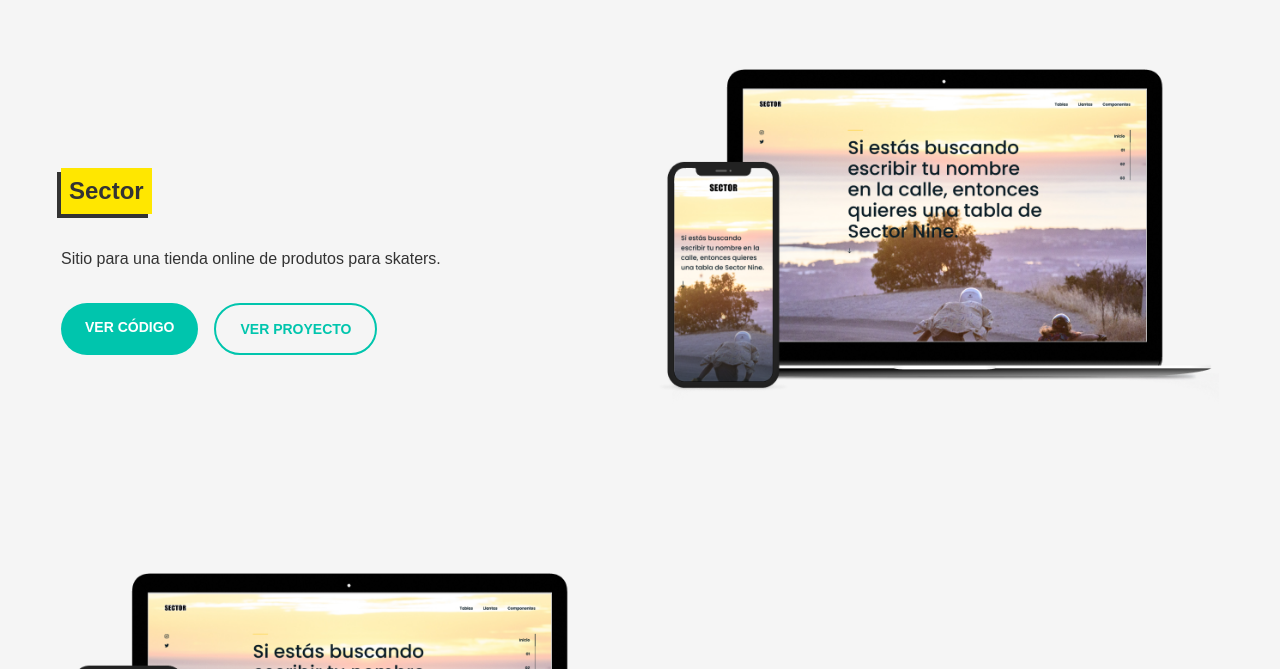
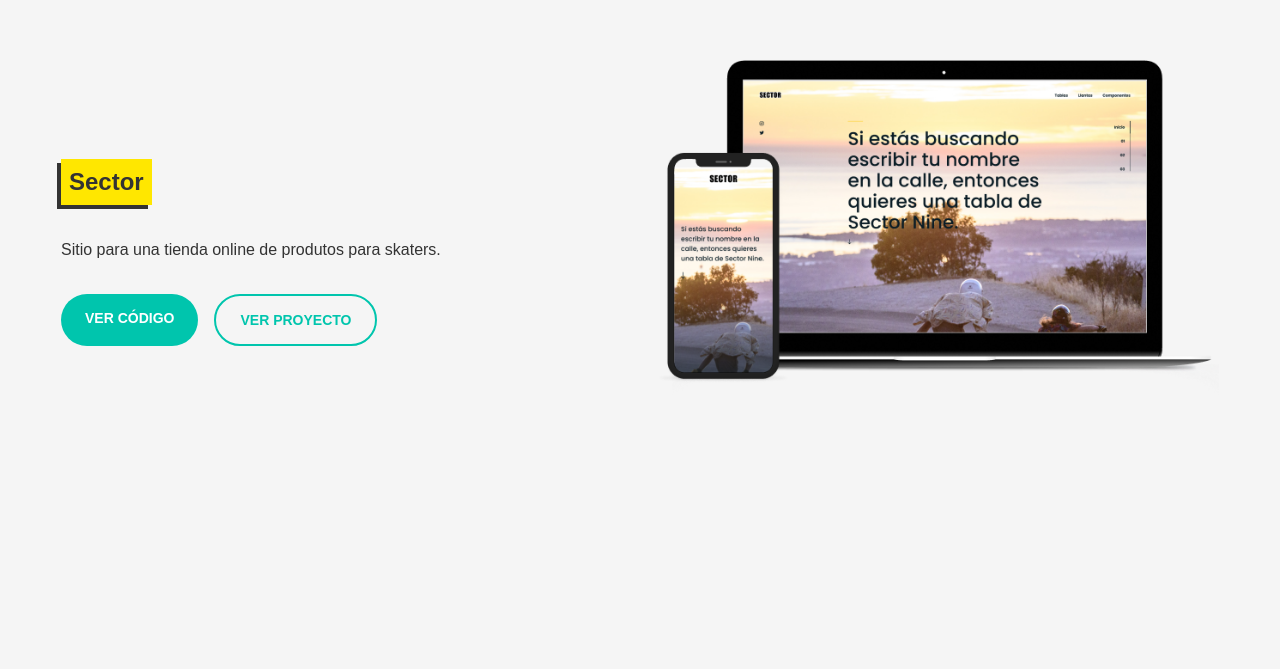
Before and after one commit to NiverMtz/portfolio, a React (Create React App) app in the folder portfolio.v.1/: page / in a window 1280 px wide. Shown: the part 1251-1920 px from the top of the page. After the commit the page ends 1735 px from the top, so only its background shows below. Built offline with nearby package versions, Linux system fonts and the light colour scheme.

Commit message:
Component Project Ready

```diff
--- a/portfolio.v.1/src/App.jsx
+++ b/portfolio.v.1/src/App.jsx
@@ -3,6 +3,11 @@ import Hero from "./components/Hero";
 import Header from "./components/Header";
 import Comment from "./components/Comment";
 import Project from "./components/Project";
+
+// Project Props: Sector
+import projectSector from './assets/img/sector.png';
+var linkProjectSector = "https://nivermtz.github.io/sector/";
+var linkCodeSector = 'https://github.com/NiverMtz/sector';
 
 function App() {
   return (
@@ -11,8 +16,11 @@ function App() {
       <div className="wrapper">
       <Hero name="Niver"></Hero>
       <Comment></Comment>
-      <Project></Project>
-      <Project></Project>
+      <Project
+        pathImage={projectSector}
+        linkProject={linkProjectSector}
+        linkCode={linkCodeSector}
+      />
       </div>
     </React.Fragment>
   );
--- a/portfolio.v.1/src/components/Comment.jsx
+++ b/portfolio.v.1/src/components/Comment.jsx
@@ -7,9 +7,9 @@ const Comment = () => {
             <div class="comment">
             <span>El Desarrollo Web es muy divertido, creativo e interesante.</span>
             <span>Aquí hay algunos proyectos que he desarrollado.</span>
-            <span>
+            <a href="#project">
                 <img src={icon} width="80" height="80" alt=""/>
-            </span>
+            </a>
             </div>
         </React.Fragment>
     )
--- a/portfolio.v.1/src/components/Project.jsx
+++ b/portfolio.v.1/src/components/Project.jsx
@@ -1,36 +1,17 @@
-import React, { Fragment } from "react";
-import sector from "../assets/img/sector.png";
-var link_title = `<a class='title' href='https://github.com/NiverMtz/sector'>Sector</a>`;
-var link_code = `<a class='button' href='https://github.com/NiverMtz/sector'>Ver código</a>`;
-var link_project = `<a class='button is-secondary' href='https://github.com/NiverMtz/sector'>Ver proyecto</a>`;
+import React from "react";
 
-const Project = () => {
+const Project = (props) => {
   return (
     <div id="project" className="project">
       <div className="project-image">
-        <img src={sector} alt="" />
+        <img src={props.pathImage} alt="" />
       </div>
       <div className="project-description">
-      <a class="title" href="https://freelance-website-niv-mtz.netlify.app/">Sector</a>
-        {/* <div
-          dangerouslySetInnerHTML={{
-            __html: link_title.replace(/href/g, "target='_blank' href"),
-          }}
-        /> */}
+      <a class="title" href={props.linkProject} target="_blank" rel="noreferrer">Sector</a>
         <p>Sitio para una tienda online de produtos para skaters.</p>
         <div className="project-button">
-        <a class='button' href='https://github.com/NiverMtz/sector'>Ver código</a>
-        <a class='button is-secondary' href='https://github.com/NiverMtz/sector'>Ver proyecto</a>
-          {/* <div
-            dangerouslySetInnerHTML={{
-              __html: link_code.replace(/href/g, "target='_blank' href"),
-            }}
-          ></div>
-          <div
-            dangerouslySetInnerHTML={{
-              __html: link_project.replace(/href/g, "target='_blank' href"),
-            }}
-            ></div> */}
+        <a class='button' href={props.linkCode} target="_blank" rel="noreferrer">Ver código</a>
+        <a class='button is-secondary' href={props.linkProject} target="_blank" rel="noreferrer">Ver proyecto</a>
         </div>
       </div>
     </div>
```
